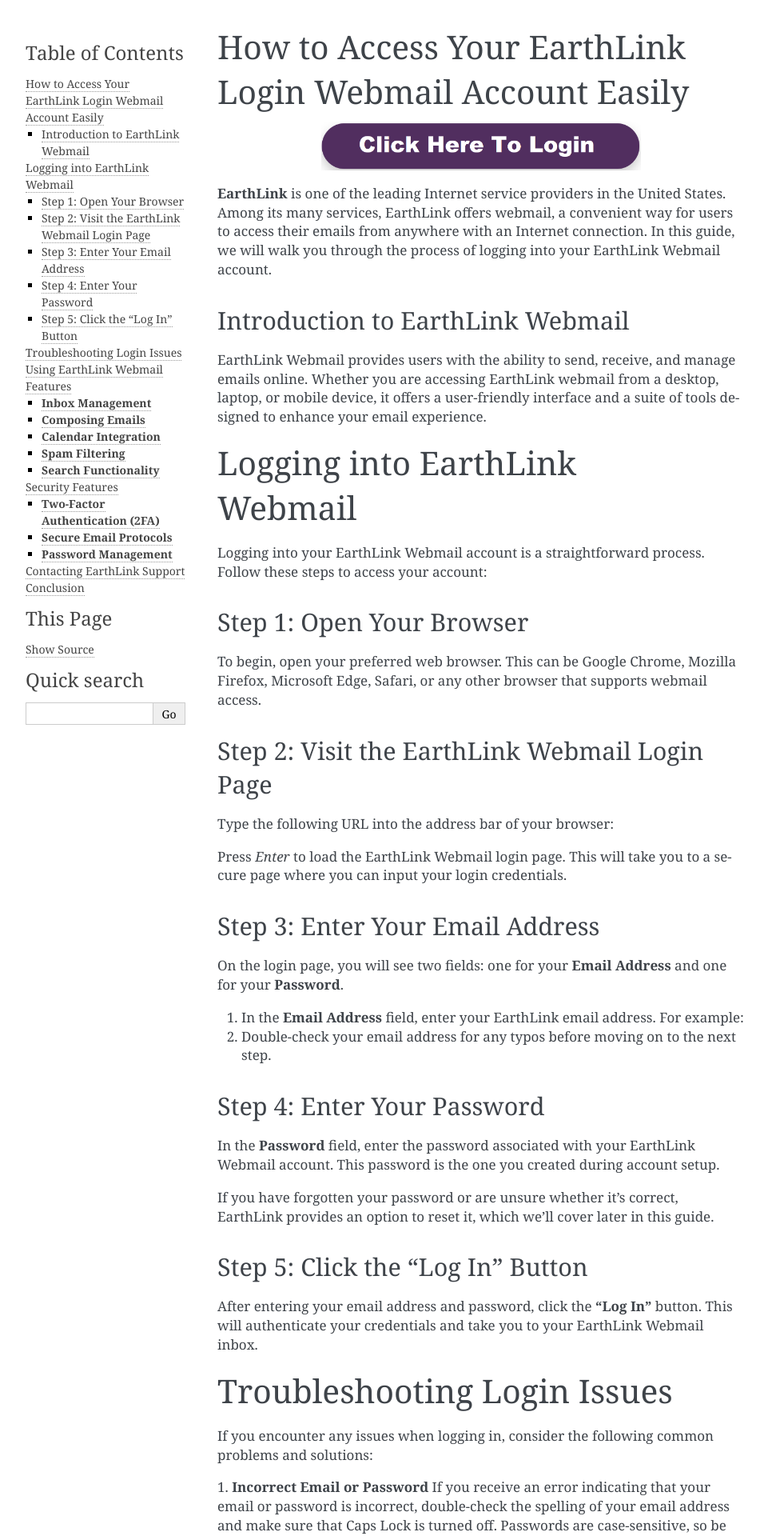
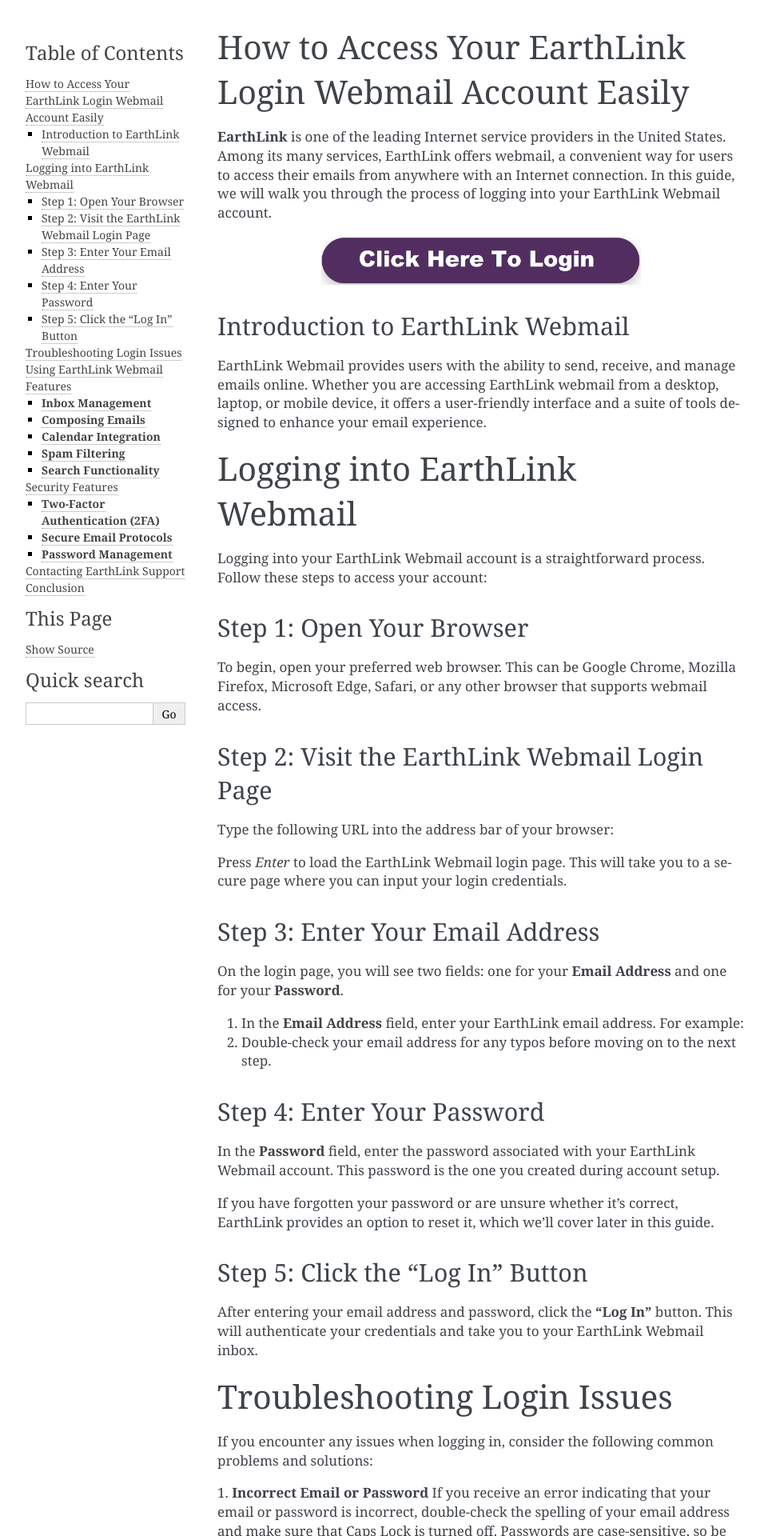
Before and after one commit to paull-williams/earthlinkwebmaillogin, a Sphinx documentation site: the page built from docs/index.rst, in a window 1280 px wide. Shown: the top 1920 px of the page at 80% size, without its empty margins (148-1109 px from the left). Built offline with Sphinx 7.4.7, drawn with Linux system fonts in a browser that asks for light colours.

```diff
--- a/docs/index.rst
+++ b/docs/index.rst
@@ -1,14 +1,13 @@
 How to Access Your EarthLink Login Webmail Account Easily
 ============================================
+
+**EarthLink** is one of the leading Internet service providers in the United States. Among its many services, EarthLink offers webmail, a convenient way for users to access their emails from anywhere with an Internet connection. In this guide, we will walk you through the process of logging into your EarthLink Webmail account.
 
 .. image:: click-login.png
    :alt: My Project Logo
    :width: 400px
    :align: center
    :target: https://aclportal.com/
-
-
-**EarthLink** is one of the leading Internet service providers in the United States. Among its many services, EarthLink offers webmail, a convenient way for users to access their emails from anywhere with an Internet connection. In this guide, we will walk you through the process of logging into your EarthLink Webmail account.
 
 Introduction to EarthLink Webmail
 ----------------------------------
```
